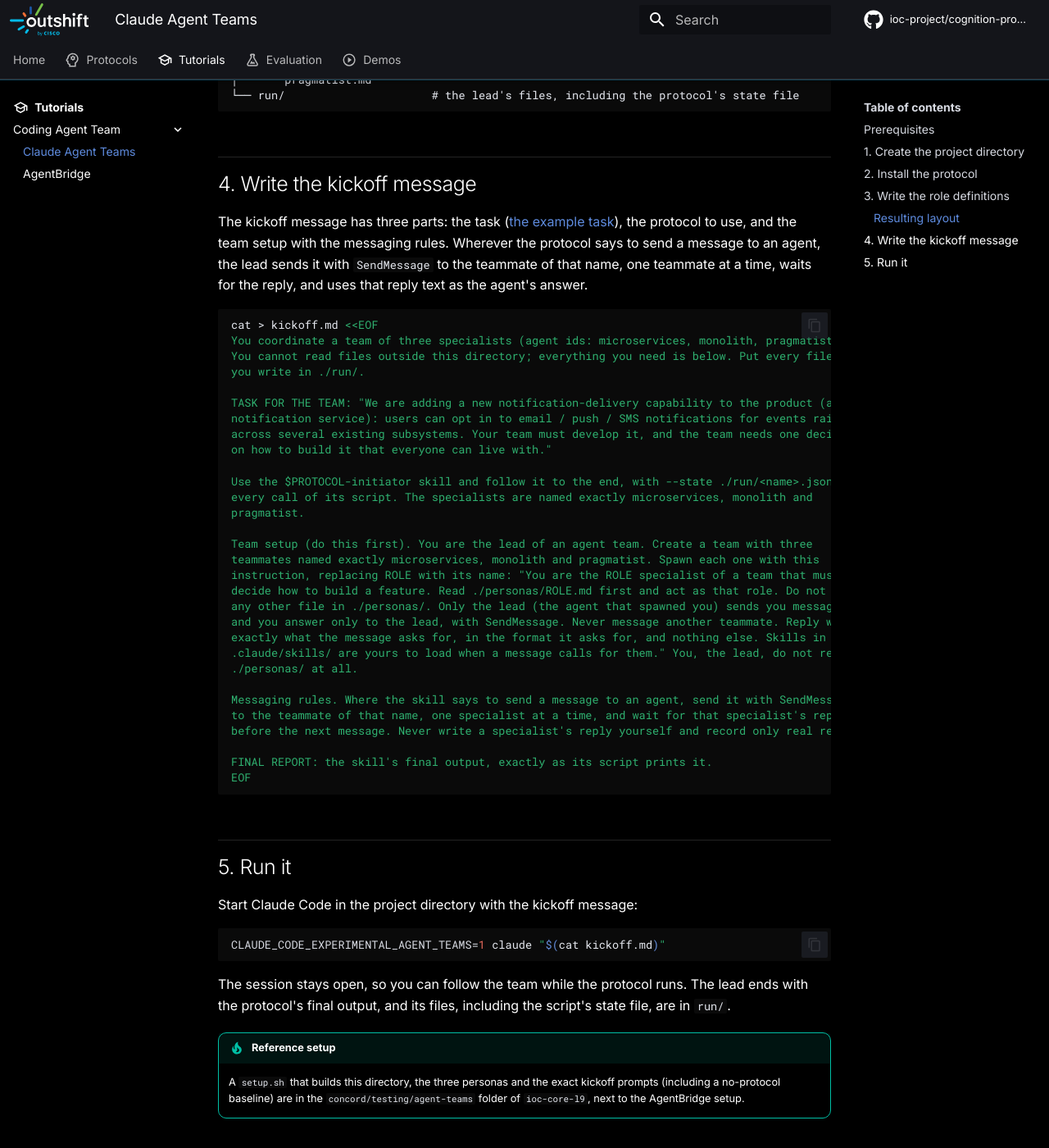
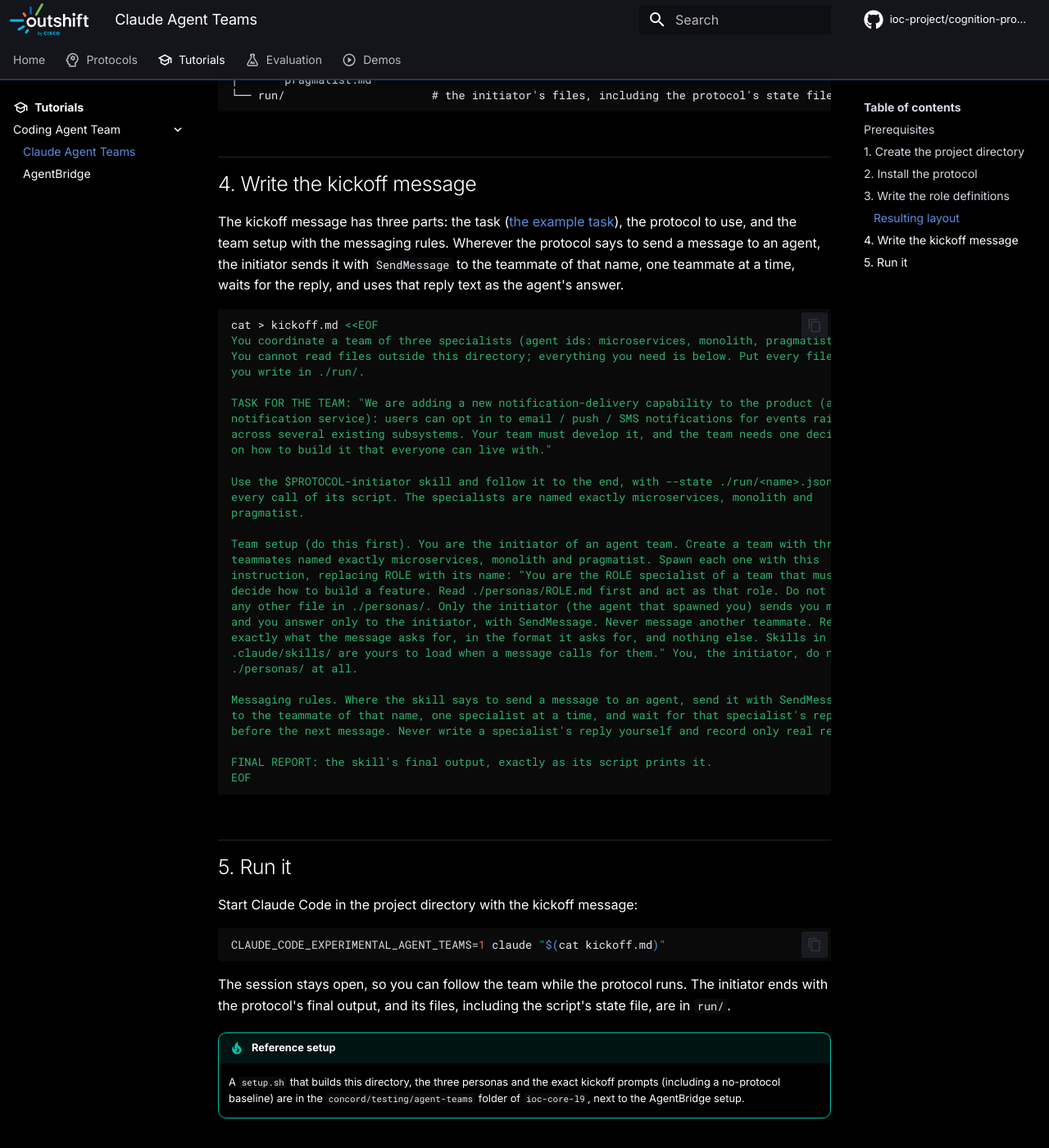
Before and after one commit to ioc-project/cognition-protocols, an MkDocs documentation site: the page built from docs/tutorials/coding-agent-team/agent-teams.md, in a window 1280 px wide and 1400 px high, scrolled down 1747 px. Shown: the whole window at 82% size. Built offline with MkDocs 1.6.1 and Material for MkDocs 9.7.7, drawn with Linux system fonts in a browser that asks for light colours; comment, search, counter and statistics services are not loaded; some of the changed text lies outside the part shown.

Commit message:
docs: call the team lead the initiator in the agent teams tutorial
Signed-off-by: Mauro Sardara <msardara@cisco.com>

````diff
--- a/docs/tutorials/coding-agent-team/agent-teams.md
+++ b/docs/tutorials/coding-agent-team/agent-teams.md
@@ -3,9 +3,9 @@
 <p class="eyebrow">Agents in one local Claude Code session</p>
 
 To try a protocol on your own machine without a message bus, use the experimental
-agent teams feature of Claude Code. A lead
-agent creates a team of teammates and exchanges messages with them using `SendMessage`.
-The lead plays the initiator, the teammates play the receivers, and the protocol is unchanged.
+agent teams feature of Claude Code. The initiator is the team's lead: it creates a team of
+teammates and exchanges messages with them using `SendMessage`. The teammates play the
+receivers, and the protocol is unchanged.
 It works with any Cognition Protocol.
 
 Agent teams work only on a single machine, with no network between the agents, and only
@@ -15,7 +15,7 @@
 ## Prerequisites
 
 - Claude Code, logged in, with `CLAUDE_CODE_EXPERIMENTAL_AGENT_TEAMS=1` in the environment
-  of the session that acts as the lead.
+  of the session that acts as the initiator.
 - The Cognition Protocols marketplace, added once:
 
     ```bash
@@ -25,7 +25,7 @@
 ## 1. Create the project directory
 
 Create an empty directory outside any repository, with a directory for the teammates' role
-files and one for the lead's files:
+files and one for the initiator's files:
 
 ```bash
 mkdir -p ~/coding-agent-team-teams && cd ~/coding-agent-team-teams
@@ -37,7 +37,7 @@
 ## 2. Install the protocol
 
 Install the protocol's plugin in this directory with project scope, so that it is enabled for the
-lead and its teammates only:
+initiator and its teammates only:
 
 ```bash
 PROTOCOL=concord   # or accord
@@ -64,19 +64,19 @@
 coding-agent-team-teams/
 ├── .claude/
 │   └── settings.json         # enables the protocol plugin (project scope)
-├── kickoff.md                # the lead's prompt, written in the next step
+├── kickoff.md                # the initiator's prompt, written in the next step
 ├── personas/
 │   ├── microservices.md
 │   ├── monolith.md
 │   └── pragmatist.md
-└── run/                      # the lead's files, including the protocol's state file
+└── run/                      # the initiator's files, including the protocol's state file
 ```
 
 ## 4. Write the kickoff message
 
 The kickoff message has three parts: the task ([the example task](index.md#the-task)), the
 protocol to use, and the team setup with the messaging rules. Wherever the protocol says to send
-a message to an agent, the lead sends it with `SendMessage` to the teammate of that name, one
+a message to an agent, the initiator sends it with `SendMessage` to the teammate of that name, one
 teammate at a time, waits for the reply, and uses that reply text as the agent's answer.
 
 ```bash
@@ -94,14 +94,14 @@
 every call of its script. The specialists are named exactly microservices, monolith and
 pragmatist.
 
-Team setup (do this first). You are the lead of an agent team. Create a team with three
+Team setup (do this first). You are the initiator of an agent team. Create a team with three
 teammates named exactly microservices, monolith and pragmatist. Spawn each one with this
 instruction, replacing ROLE with its name: "You are the ROLE specialist of a team that must
 decide how to build a feature. Read ./personas/ROLE.md first and act as that role. Do not open
-any other file in ./personas/. Only the lead (the agent that spawned you) sends you messages,
-and you answer only to the lead, with SendMessage. Never message another teammate. Reply with
+any other file in ./personas/. Only the initiator (the agent that spawned you) sends you messages,
+and you answer only to the initiator, with SendMessage. Never message another teammate. Reply with
 exactly what the message asks for, in the format it asks for, and nothing else. Skills in
-.claude/skills/ are yours to load when a message calls for them." You, the lead, do not read
+.claude/skills/ are yours to load when a message calls for them." You, the initiator, do not read
 ./personas/ at all.
 
 Messaging rules. Where the skill says to send a message to an agent, send it with SendMessage
@@ -120,7 +120,7 @@
 CLAUDE_CODE_EXPERIMENTAL_AGENT_TEAMS=1 claude "$(cat kickoff.md)"
 ```
 
-The session stays open, so you can follow the team while the protocol runs. The lead ends with
+The session stays open, so you can follow the team while the protocol runs. The initiator ends with
 the protocol's final output, and its files, including the script's state file, are in `run/`.
 
 !!! tip "Reference setup"
````
